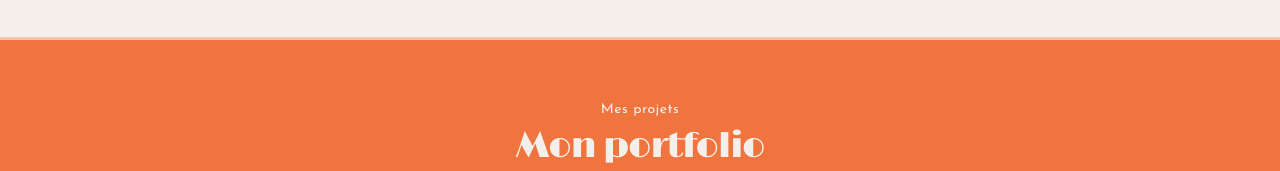
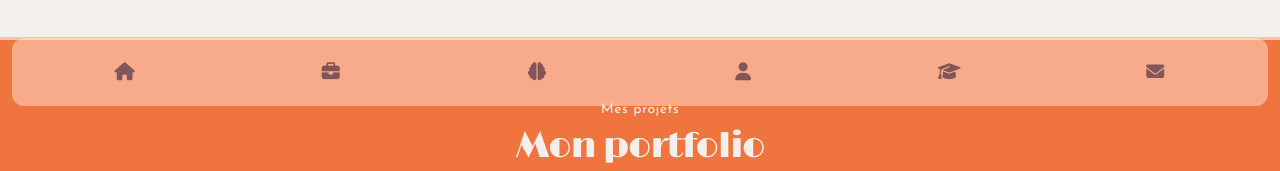
Before and after one commit to LaurieAnne-D/Portfolio, a plain HTML site: page index.html in a window 1280 px wide. Shown: the part 682-853 px from the top of the page. Drawn offline with nearby package versions, Linux system fonts and the light colour scheme.

Commit message:
Test navbar fixe

```diff
--- a/assets/style.css
+++ b/assets/style.css
@@ -239,6 +239,48 @@ main {
                 height: 305px;
                 border-radius: 100%;
                 border: var(--coral-light-color) 1px solid;
+            }
+        }
+
+        .navbar {
+            background-color: var(--coral-light-color);
+            display: flex;
+            flex-direction: row;
+            justify-content: space-around;
+            align-items: center;
+            position: fixed;
+            bottom: 12px;
+            gap: 5px;
+            border-radius: 12px;
+            width: calc(100% - 48px);
+            padding: 12px;
+            background-color: rgba(255, 225, 214, 0.5);
+
+            li {
+                padding: 12px;
+                border-radius: 100%;
+                display: flex;
+                justify-content: center;
+                align-items: center;
+                width: 20px;
+                height: 20px;
+                transition: all 0.3s ease-in-out;
+
+                i {
+                    font-size: 1.125rem;
+                    color: rgba(12, 1, 42, 0.5);
+                }
+            }
+
+            li:hover,
+            li:focus,
+            li:active {
+                i {
+                    color: var(--primary-color);
+                    scale: 1.05;
+                }
+            }
+
         }
     }
 }
@@ -517,7 +559,9 @@ main {
 
         p {
             padding: 4px
-            };
+        }
+
+        ;
     }
 
 }
--- a/index.html
+++ b/index.html
@@ -26,7 +26,7 @@
 
         <div class="navLinks-ctn">
             <ul class="navLinks">
-                <li><a href="#">Accueil</a></li>
+                <li><a href="#accueil">Accueil</a></li>
                 <li><a href="#projects">Projets</a></li>
                 <li><a href="#contact">Contact</a></li>
             </ul>
@@ -34,7 +34,7 @@
     </nav>
 
     <main class="main">
-        <header>
+        <header class="header" id="accueil">
             <figure>
                 <figcaption class="intro">
                     <h1><span>Bonjour, je suis Laurie,</span> <br>
@@ -48,6 +48,14 @@
                 </figcaption>
                 <img src="./assets/images/loune.svg" alt="">
             </figure>
+           <ul class="navbar">
+               <li><a href="#accueil"><i class="fa-solid fa-house"></i></a></li>
+               <li><a href="#projects"><i class="fa-solid fa-briefcase"></i></a></li>
+               <li><a href="#skills"><i class="fa-solid fa-brain"></i></a></li>
+               <li><a href="#about"><i class="fa-solid fa-user"></i></a></li>
+               <li><a href="#experiences"><i class="fa-solid fa-graduation-cap"></i></a></li>
+               <li><a href="#contact"><i class="fa-solid fa-envelope"></i></a></li>
+           </ul>
         </header>
 
         <section id="projects" class="projects-sctn">
@@ -60,7 +68,7 @@
             </div>
         </section>
 
-        <section class="skills-ctn">
+        <section class="skills-ctn" id="skills">
             <h1><span>Mes softskills</span> <br> Mes compétences</h1>
             <p>Mes compétences évoluent constamment grâce à ma passion, ma curiosité et mon engagement dans ce métier où
                 l'apprentissage est quotidien.
@@ -94,7 +102,7 @@
         </section>
 
 
-        <section class="about">
+        <section class="about" id="about">
             <h1><span>Présentation</span> <br>Me découvrir</h1>
 
             <img src="./assets/images/lounepres.png" alt="">
```
Lines whose indentation alone changed are shown as unchanged.
